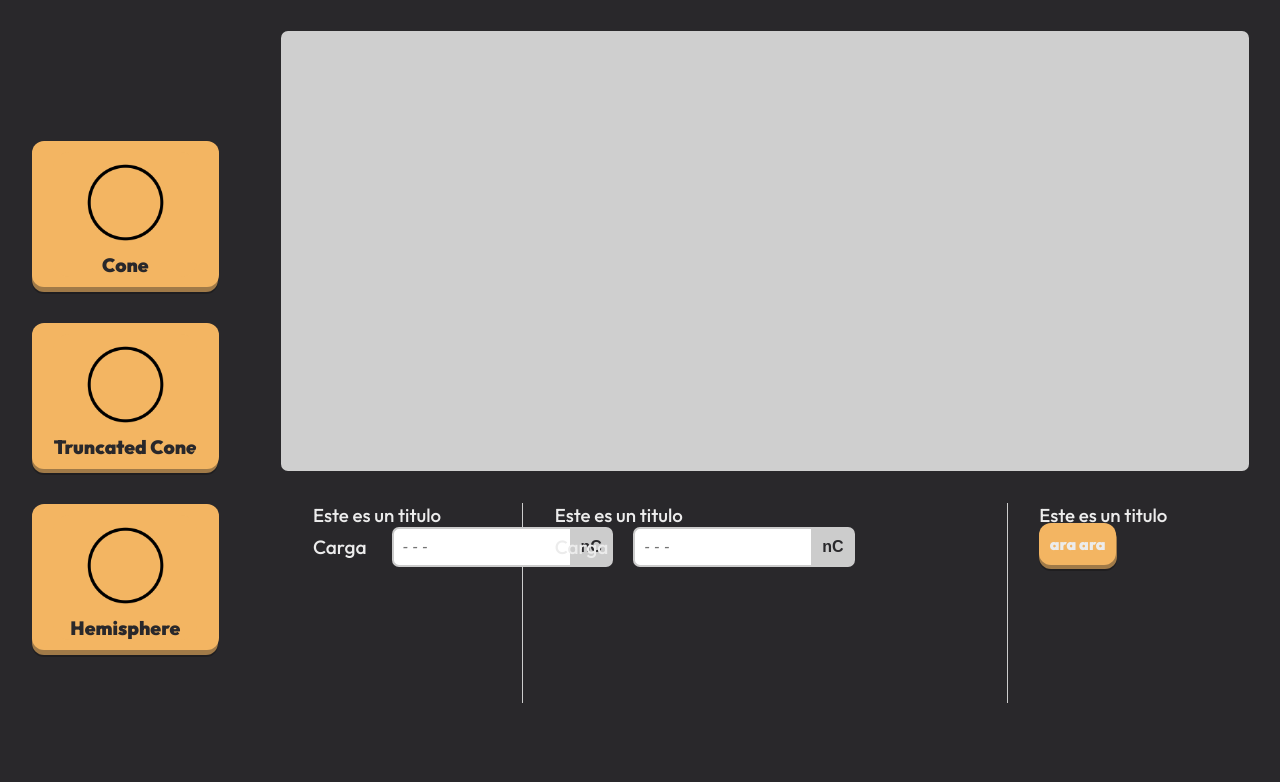
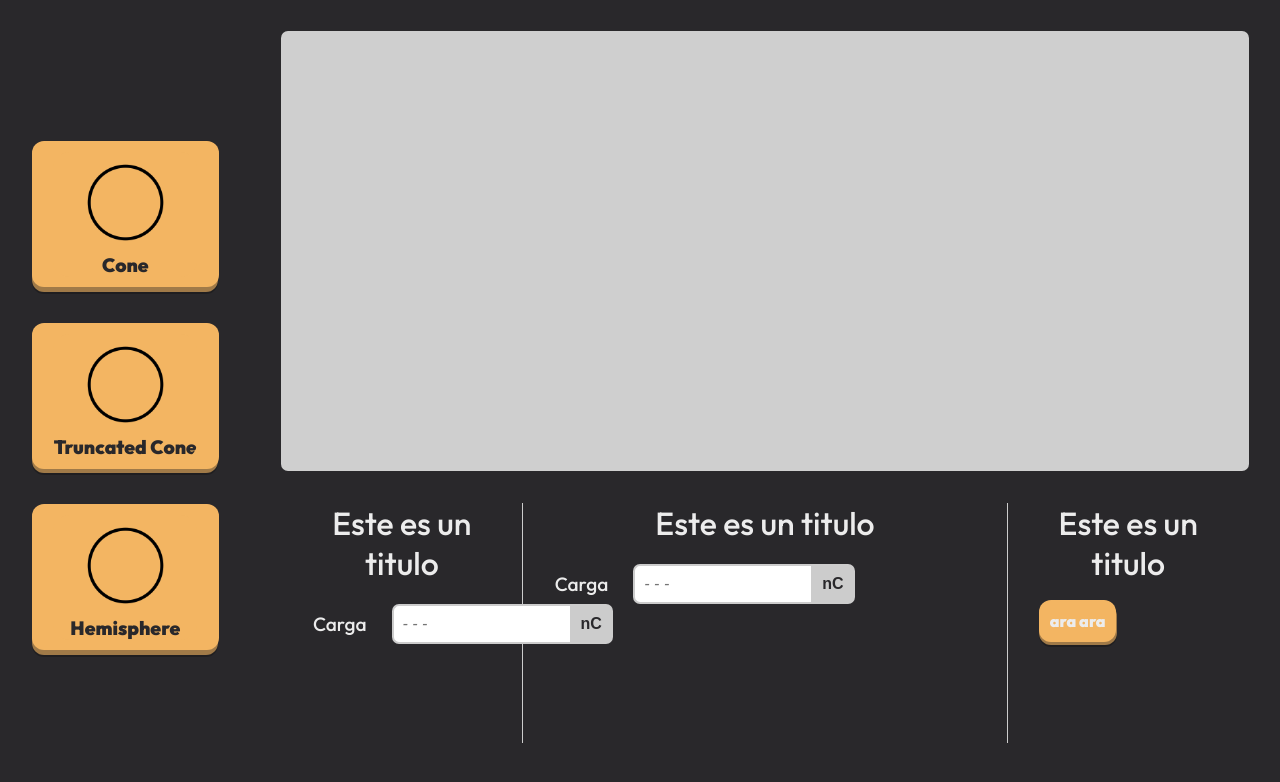
Before and after one commit to DanielRasho/PhetALaTortrix, a Vue app in the folder frontend/: page / in a window 1280 px wide. Both pictures are taken after a click on the button "Cone". Shown: the top 782 px of the page. Built offline with nearby package versions, Linux system fonts and the light colour scheme.

Commit message:
Fix: vue-router paths

```diff
--- a/frontend/src/App.vue
+++ b/frontend/src/App.vue
@@ -5,7 +5,6 @@ import { useRouter, RouterView } from 'vue-router'
 import { ref } from 'vue'
 
 const router = useRouter()
-const BASE = "/PhetALaTortrix"
 const figures = ref([
     {
         name: 'Cone',
--- a/frontend/src/components/molecules/fieldSection.vue
+++ b/frontend/src/components/molecules/fieldSection.vue
@@ -15,4 +15,11 @@ const props = defineProps({
 })
 </script>
 
-<style scoped></style>
+<style scoped>
+h3 {
+    font-size: 2rem;
+    text-align: center;
+    margin-bottom: 1ch;
+
+}
+</style>
--- a/frontend/src/components/organism/fieldsContainer.vue
+++ b/frontend/src/components/organism/fieldsContainer.vue
@@ -23,7 +23,7 @@ import fieldSection from '@/components/molecules/fieldSection.vue'
 <style scoped>
 .params-box {
     width: 100%;
-    min-height: 25vh;
+    min-height: 30vh;
     display: flex;
     justify-content: space-around;
 }
--- a/frontend/src/router/index.js
+++ b/frontend/src/router/index.js
@@ -8,11 +8,6 @@ const router = createRouter({
     routes: [
         {
             path: '/',
-            redirect: {name: 'base'}
-        },
-        {
-            path: BASE,
-            name: 'base',
             component: Empty
         },
         {
```
